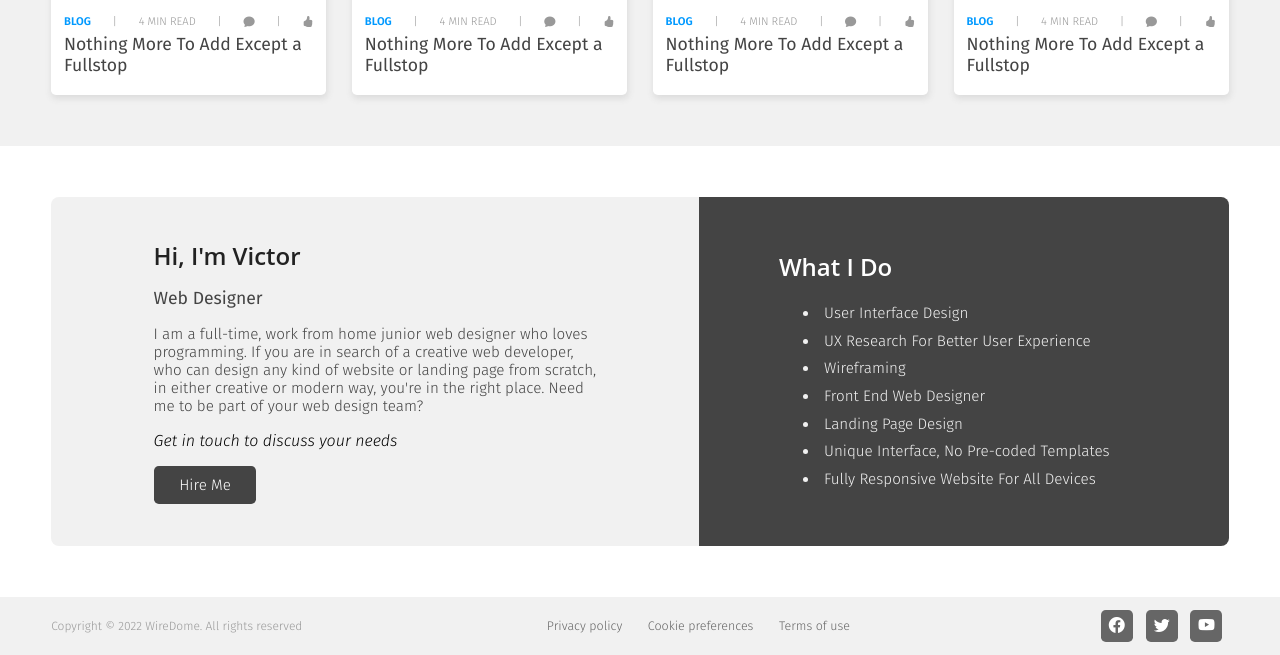
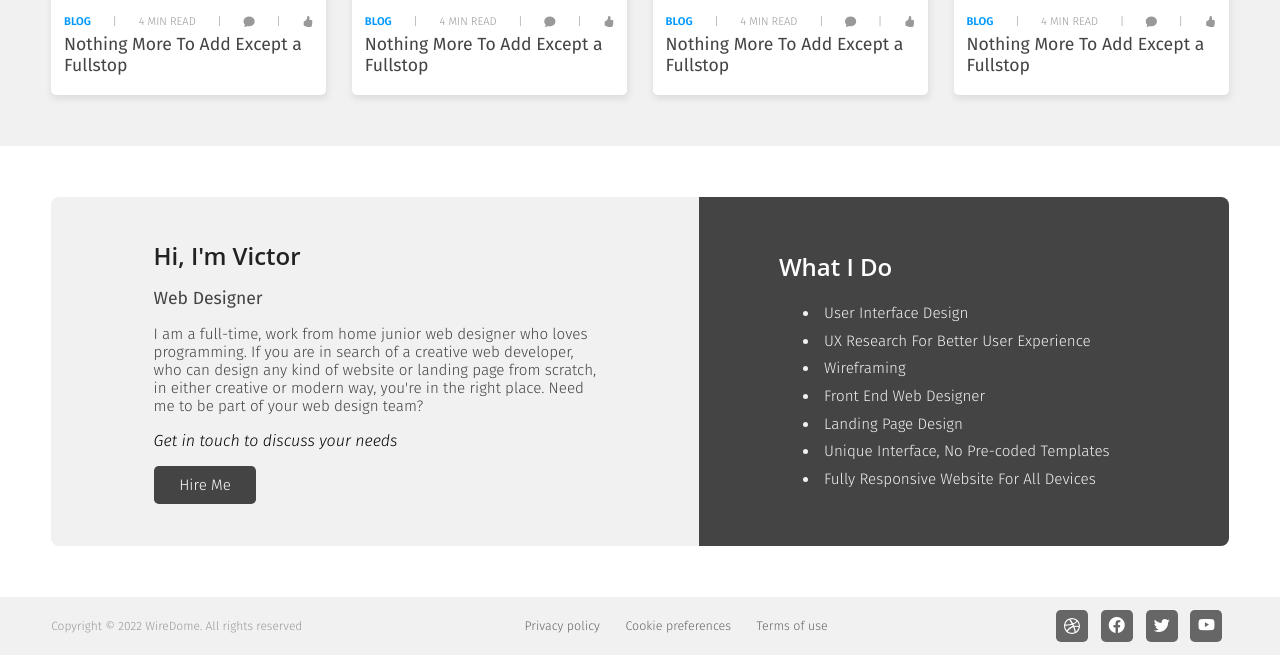
Before and after one commit to thewiredome/web-main, a plain HTML site: page index.html in a window 1280 px wide. Shown: the part 2303-2958 px from the top of the page. Drawn offline with nearby package versions, Linux system fonts and the light colour scheme.

Commit message:
Update index.html

```diff
--- a/index.html
+++ b/index.html
@@ -596,9 +596,13 @@
                     <a class="footer-links" href="https://wiredome.com">Terms of use</a>
                 </div>
                 <div class="social-media-handles flex">
-                    <!-- <span class="icon-container">
-                        <i class="bi-github"></i>
-                    </span> -->
+                    <a class="icon-container" href="https://dribbble.com/wiredome">
+                        <svg xmlns="http://www.w3.org/2000/svg" width="16" height="16" viewBox="0 0 32 32" fill="#fff">
+                            <path fill-rule="evenodd" clip-rule="evenodd"
+                                d="M16 0C7.16703 0 0 7.16703 0 16C0 24.833 7.16703 32 16 32C24.8156 32 32 24.833 32 16C32 7.16703 24.8156 0 16 0ZM26.5683 7.37527C28.4772 9.70065 29.6226 12.6681 29.6573 15.8785C29.2061 15.7918 24.6941 14.872 20.1475 15.4447C20.0434 15.2191 19.9566 14.9761 19.8525 14.7332C19.5748 14.0738 19.2625 13.397 18.9501 12.7549C23.9826 10.7072 26.2733 7.75705 26.5683 7.37527ZM16 2.36009C19.4707 2.36009 22.6464 3.66161 25.0586 5.7961C24.8156 6.14317 22.7505 8.90239 17.8915 10.7245C15.6529 6.61171 13.1714 3.24512 12.7896 2.72451C13.8134 2.48156 14.8894 2.36009 16 2.36009ZM10.1866 3.64425C10.551 4.13015 12.9805 7.5141 15.2538 11.5401C8.86768 13.2408 3.22777 13.2061 2.62039 13.2061C3.50542 8.9718 6.36876 5.44902 10.1866 3.64425ZM2.32538 16.0174C2.32538 15.8785 2.32538 15.7397 2.32538 15.6009C2.9154 15.6182 9.54447 15.705 16.3644 13.6573C16.7636 14.4208 17.128 15.2017 17.4751 15.9826C17.3015 16.0347 17.1106 16.0868 16.9371 16.1388C9.89154 18.4121 6.14317 24.6247 5.8308 25.1453C3.6616 22.7332 2.32538 19.5228 2.32538 16.0174ZM16 29.6746C12.8416 29.6746 9.92625 28.5987 7.61822 26.7939C7.86117 26.2907 10.6377 20.9458 18.3427 18.256C18.3774 18.2386 18.3948 18.2386 18.4295 18.2213C20.3557 23.2017 21.1367 27.3839 21.3449 28.5813C19.6963 29.2928 17.8915 29.6746 16 29.6746ZM23.6182 27.3319C23.4794 26.4989 22.7505 22.5076 20.9631 17.5965C25.2495 16.9197 28.9978 18.0304 29.4664 18.1866C28.8764 21.987 26.6898 25.2668 23.6182 27.3319Z">
+                            </path>
+                        </svg>
+                    </a>
                     <span class="icon-container">
                         <i class="bi-facebook"></i>
                     </span>
@@ -606,7 +610,8 @@
                         target="_blank">
                         <i class="bi-twitter"></i>
                     </a>
-                    <a class="icon-container" href="https://www.youtube.com/channel/UCG6ctGSIaOo-r82AlcD8QtA" title="WireDome youtube">
+                    <a class="icon-container" href="https://www.youtube.com/channel/UCG6ctGSIaOo-r82AlcD8QtA"
+                        title="WireDome youtube">
                         <i class="bi-youtube"></i>
                     </a>
                 </div>
```
